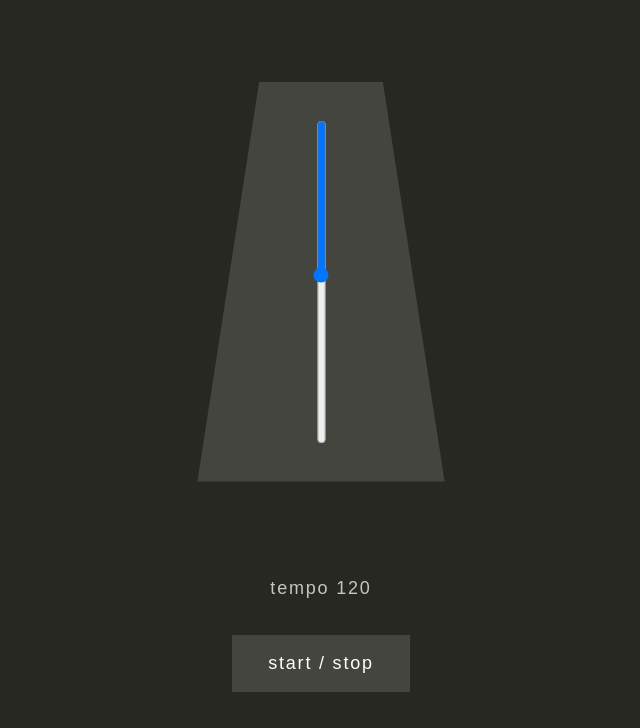
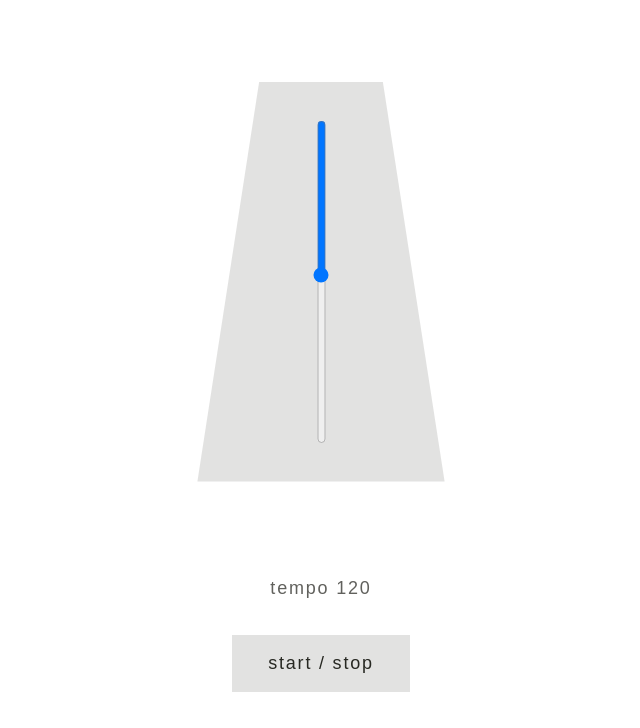
Before and after one commit to liamnewmarch/metronome, a website with bundled scripts: page public/index.html in a window 1280 px wide. Shown: the part 72-800 px from the top of the page, without its empty margins (319-959 px from the left). Built offline with nearby package versions, Linux system fonts and the light colour scheme.

Commit message:
Add light theme for people who hate their retinas.

```diff
--- a/public/index.css
+++ b/public/index.css
@@ -1,11 +1,37 @@
+:root {
+  --color-background: #272822;
+  --color-background-emphasis: #fff2;
+
+  --color-text: #fff;
+  --color-text-deemphasis: #fffb;
+
+  --color-button: #fff2;
+  --color-button-playing: #fff4;
+  --color-button-focus: var(--color-text);
+}
+
+@media (prefers-color-scheme: light) {
+  :root {
+    --color-background: #fff;
+    --color-background-emphasis: #27282222;
+
+    --color-text: #272822;
+    --color-text-deemphasis: #272822bb;
+
+    --color-button: #27282222;
+    --color-button-playing: #27282244;
+    --color-button-focus: var(--color-text);
+  }
+}
+
 * {
   box-sizing: inherit;
 }
 
 html {
-  background-color: #272822;
+  background-color: var(--color-background);
   box-sizing: border-box;
-  color: #fff;
+  color: var(--color-text);
   font: 300 18px sans-serif;
   letter-spacing: .1em;
   text-align: center;
@@ -37,13 +63,12 @@ input[type="range"][orient="vertical"] {
 }
 
 .metronome {
-  background-color: #fff;
   display: contents;
 }
 
 .metronome-body {
   align-self: center;
-  background-color: #fff2;
+  background-color: var(--color-background-emphasis);
   clip-path: polygon(25% 0, 75% 0, 100% 100%, 0 100%);
   display: flex;
   grid-area: metronome;
@@ -55,21 +80,21 @@ input[type="range"][orient="vertical"] {
 }
 
 .tempo {
-  color: #fffb;
+  color: var(--color-text-deemphasis);
   grid-area: tempo;
 }
 
 .button {
   all: unset;
-  background-color: #fff2;
+  background-color: var(--color-button);
   margin: 0 auto;
   padding: 1em 2em;
 }
 
 .button:focus {
-  outline: 1px solid #fff;
+  outline: 1px solid var(--color-button-focus);
 }
 
 .metronome[playing] .button {
-  background-color: #fff4;
+  background-color: var(--color-button-playing);
 }
```
